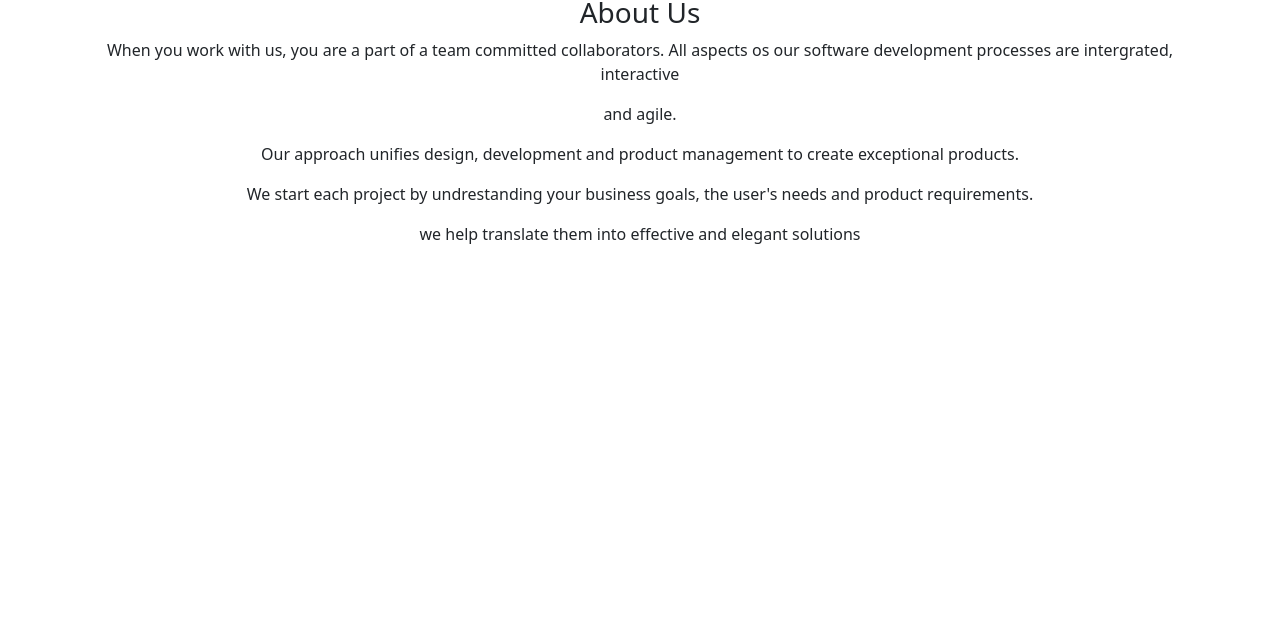
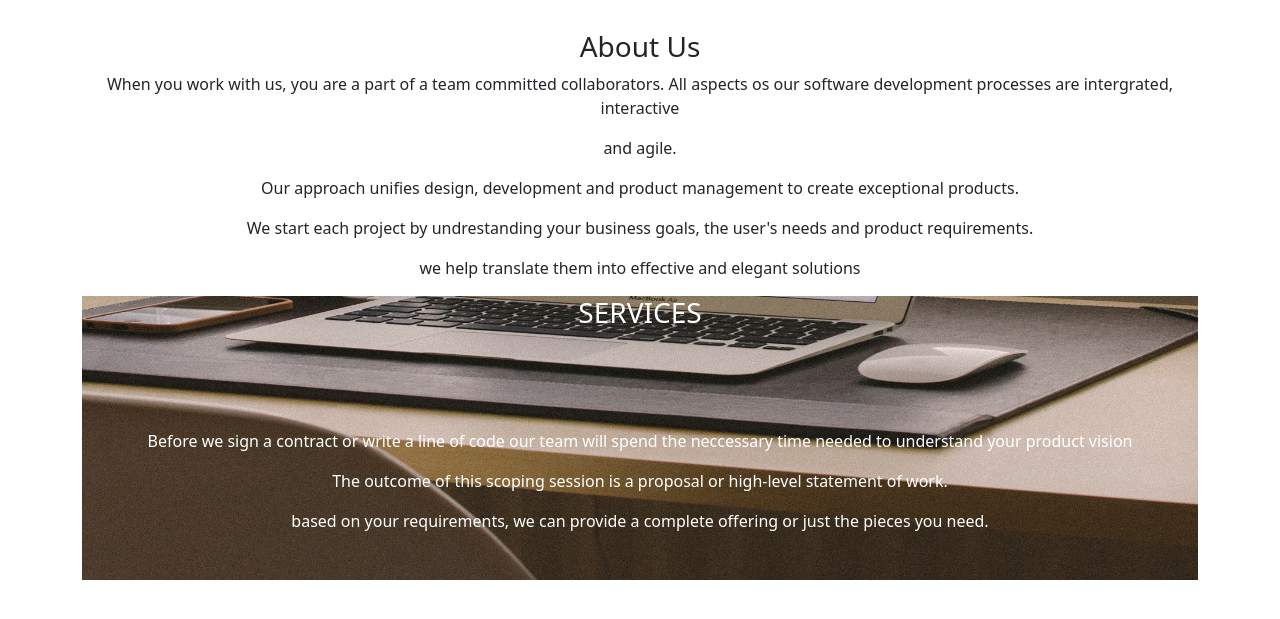
Before and after one commit to halima254/Delani-studios, a plain HTML site: page index.html in a window 1280 px wide. Shown: the part 547-1166 px from the top of the page. Before the commit the page ends 809 px from the top, so only its background shows below. Drawn offline with Linux system fonts and the light colour scheme.

Commit message:
add services section

```diff
--- a/css/style.css
+++ b/css/style.css
@@ -2,7 +2,6 @@
     background: url(/assets/backgrounds/delani\ background1.jpg);
     background-size: 100%;
     background-repeat: no-repeat;
-    height: auto;
     text-align: center;
     color: #ffffff;
 }
@@ -16,3 +15,17 @@
     text-align: center;
     line-height: 2.0 px;
 }
+.container-about h3{
+    margin-top: 50px;
+}
+.container-services{
+    background: url(/assets/backgrounds/delani\ background3.jpg);
+    background-size: 100%;
+    height: 400px;
+    background-repeat: no-repeat;
+    text-align: center;
+    color: #ffffff;
+}
+.container-services h3{
+    margin-bottom: 100px;
+}
--- a/index.html
+++ b/index.html
@@ -16,6 +16,7 @@
            <p>AMAZING PEOPLE ARE MAKING AMAZING DESIGNS IN A FUN ENVIRONMENT<p>
             <img src="./assets/logo/mouse_click.png" alt="mouse-click">
         </div>
+
         <div class="container-about">
             <h3>About Us</h3>
             <p> When you work with us, you are a part of a team committed collaborators. All aspects os our software  development processes are intergrated, interactive</p>
@@ -23,7 +24,13 @@
             <p>Our approach unifies design, development and product management to create exceptional products.</p>
             <p> We start each project by undrestanding your business goals, the user's needs and product requirements.</p>
             <p>we help translate them into effective and elegant solutions</p>
+    </div>
 
+        <div class="container-services">
+            <h3>SERVICES</h3>
+            <p>Before we sign a  contract or write a line of code our team will spend the neccessary time needed to understand your product vision</p>
+            <p>The outcome of this scoping session is a proposal or high-level statement of work.</p>
+            <p>based on your requirements, we can provide a complete offering or just the pieces you need.</p>
         </div>
     </div>
 
```
